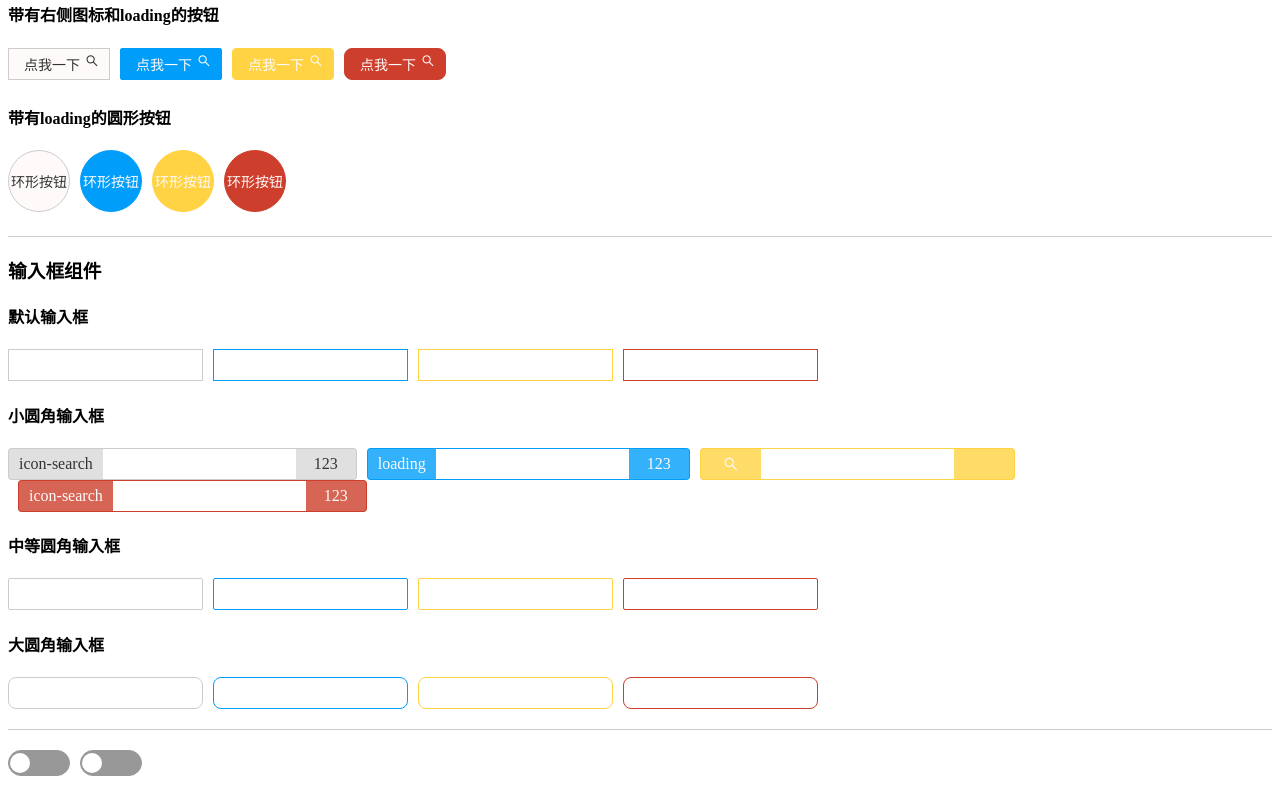
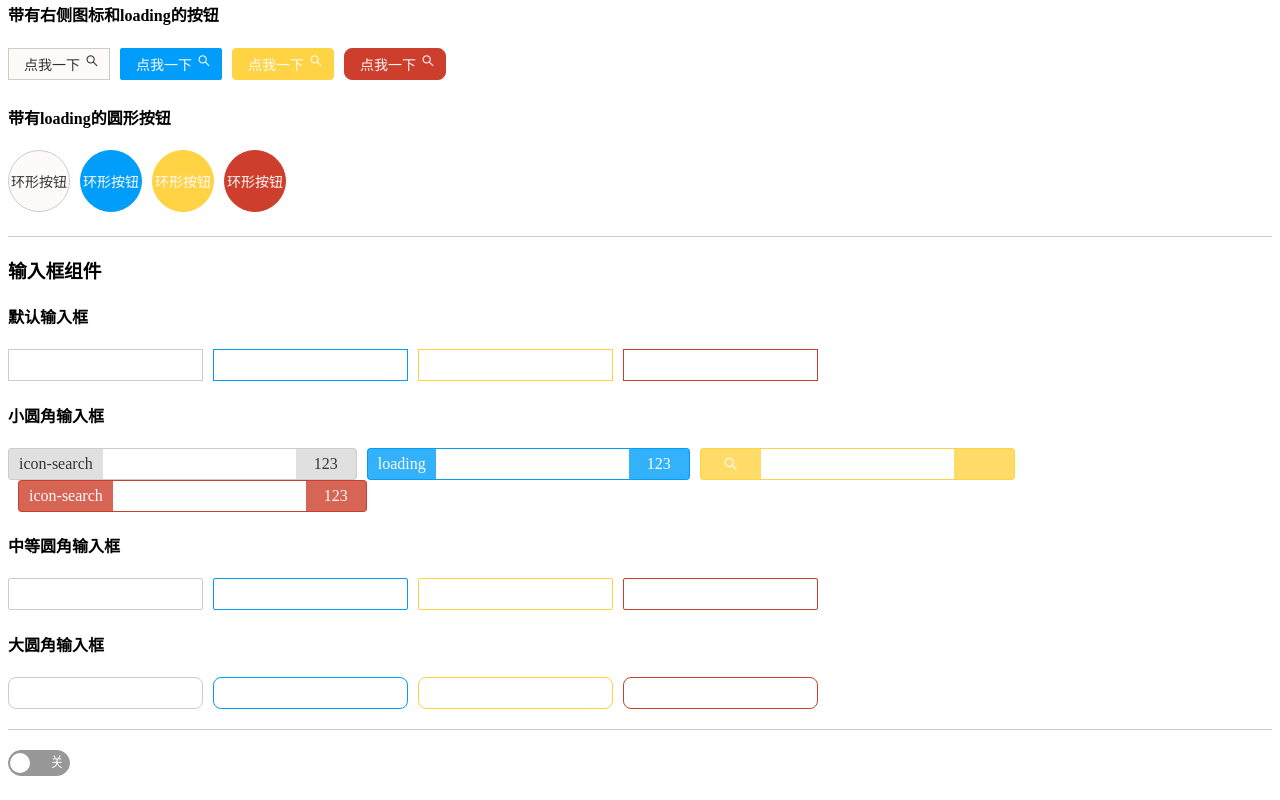
Before and after one commit to yitiaoyu928/fish-ui, a Vue app: page / in a window 1280 px wide. Shown: the part 545-1345 px from the top of the page. Built offline with nearby package versions, Linux system fonts and the light colour scheme.

Commit message:
为switch开关添加文字提示

```diff
--- a/src/App.vue
+++ b/src/App.vue
@@ -99,8 +99,7 @@
     <!-- switch组件 -->
     <div class="container">
       <div class="container-item">
-        <f-switch v-model:value="switchValue" @change="handleSwitchChange"></f-switch>
-        <f-switch></f-switch>
+        <f-switch v-model:value="switchValue" @change="handleSwitchChange" active-text="开" in-active-text="关"></f-switch>
       </div>
       <div class="container-item"></div>
     </div>  </div>
--- a/src/components/Switch/index.vue
+++ b/src/components/Switch/index.vue
@@ -2,7 +2,11 @@
   <div class="fish__switch" :style="{ backgroundColor: bgCalc, border: '1px solid ' + bgCalc }" @click="handleChange">
     <div class="fish__switch__content fish__relative"
       :class="{ 'fish__active': activeValue === value, 'fish__inactive': inActiveValue === value }">
+      <span class="fish__switch__left__text" :style="{ color: activeTextColor }"
+        v-if="activeText && activeValue === value">{{ activeText }}</span>
       <span class="fish__switch__ball" :style="{ backgroundColor: dotColor }"></span>
+      <span class="fish__switch__right__text" :style="{ color: inActiveTextColor }"
+        v-if="inActiveText && inActiveValue === value">{{ inActiveText }}</span>
     </div>  </div>
 </template>
 <script setup lang="ts">import { computed } from 'vue';
@@ -14,6 +18,8 @@ interface SwitchProps {
   activeColor?: string;
   inActiveColor?: string;
   activeText?: string;
+  activeTextColor?: string;
+  inActiveTextColor?: string;
   inActiveText?: string;
   dotColor?: string;
 }
@@ -22,6 +28,8 @@ const props = withDefaults(defineProps<SwitchProps>(), {
   inActiveValue: false,
   inActiveColor: "#989898",
   activeColor: "#009EFA",
+  activeTextColor: "#FFFFFF",
+  inActiveTextColor: "#FFFFFF",
   dotColor: "#FFFFFF"
 })
 let bgCalc = computed(() => {
@@ -31,7 +39,7 @@ let bgCalc = computed(() => {
     return props.inActiveColor;
   }
 })
-const emits = defineEmits(['update:value','change'])
+const emits = defineEmits(['update:value', 'change'])
 function handleChange(event: Event) {
   if (props.activeValue === props.value) {
     emits("update:value", props.inActiveValue)
@@ -62,6 +70,22 @@ $width:60px;
     width: $width;
     height: $height;
     line-height: $height;
+
+    .fish__switch__left__text,
+    .fish__switch__right__text {
+      font-size: $middleFontSize;
+      position: absolute;
+      cursor: default;
+      user-select: none;
+    }
+
+    .fish__switch__left__text {
+      left: 5px;
+    }
+
+    .fish__switch__right__text {
+      right: 5px;
+    }
 
     .fish__switch__ball {
       position: absolute;
```
